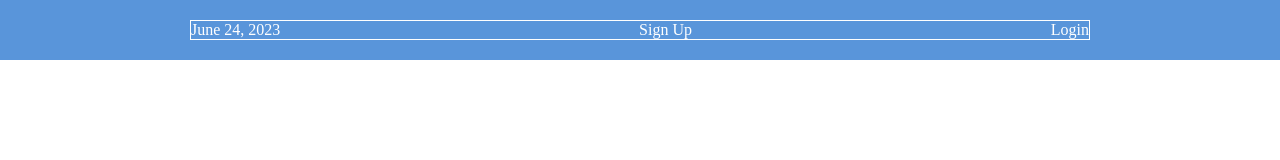
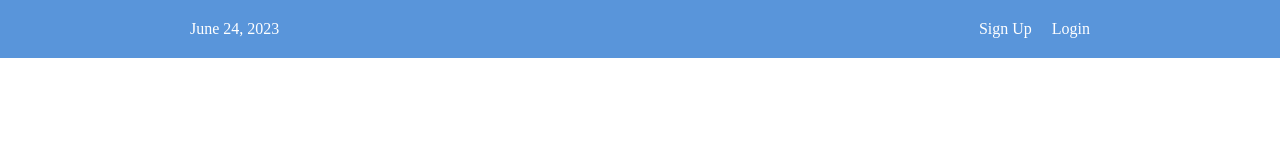
Before and after one commit to ta-torres/flexbox-test, a plain HTML site: page index.html in a window 1280 px wide. Drawn offline with Linux system fonts and the light colour scheme.

Commit message:
Group flex items in menu

```diff
--- a/index.html
+++ b/index.html
@@ -9,8 +9,10 @@
     <div class='menu-container'>
       <div class='menu'>
         <div class='date'>June 24, 2023</div>
-        <div class='signup'>Sign Up</div>
-        <div class='login'>Login</div>
+        <div class='links'>
+            <div class='signup'>Sign Up</div>
+            <div class='login'>Login</div>
+        </div>
       </div>
     </div>
   </body>
--- a/styles.css
+++ b/styles.css
@@ -13,8 +13,16 @@
 }
 
 .menu {
-    border: 1px solid #fff;
     width: 900px;
     display: flex;
     justify-content: space-between;
 }
+
+.links {
+    display: flex;
+    justify-content: flex-end;
+}
+
+.login {
+    margin-left: 20px;
+}
```
